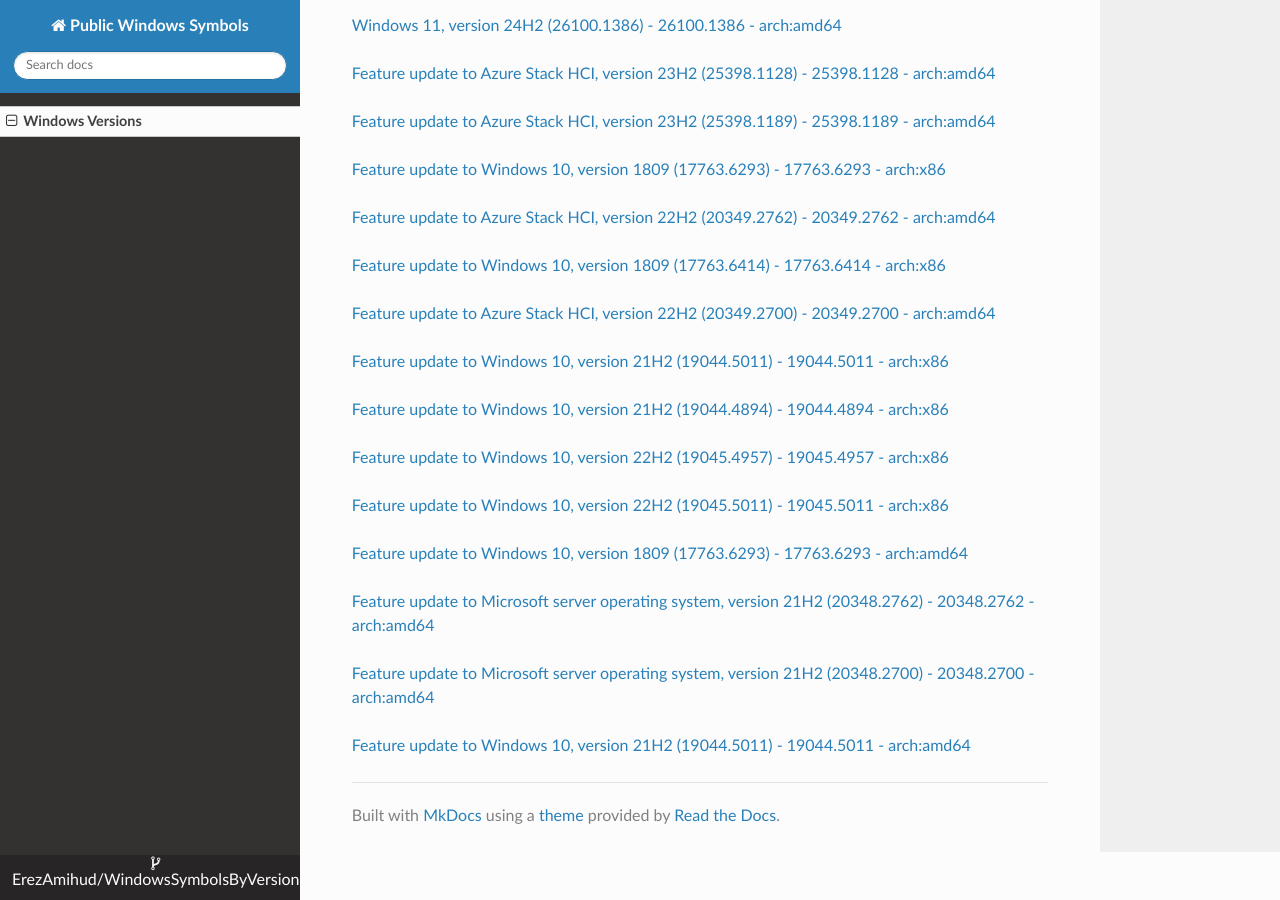
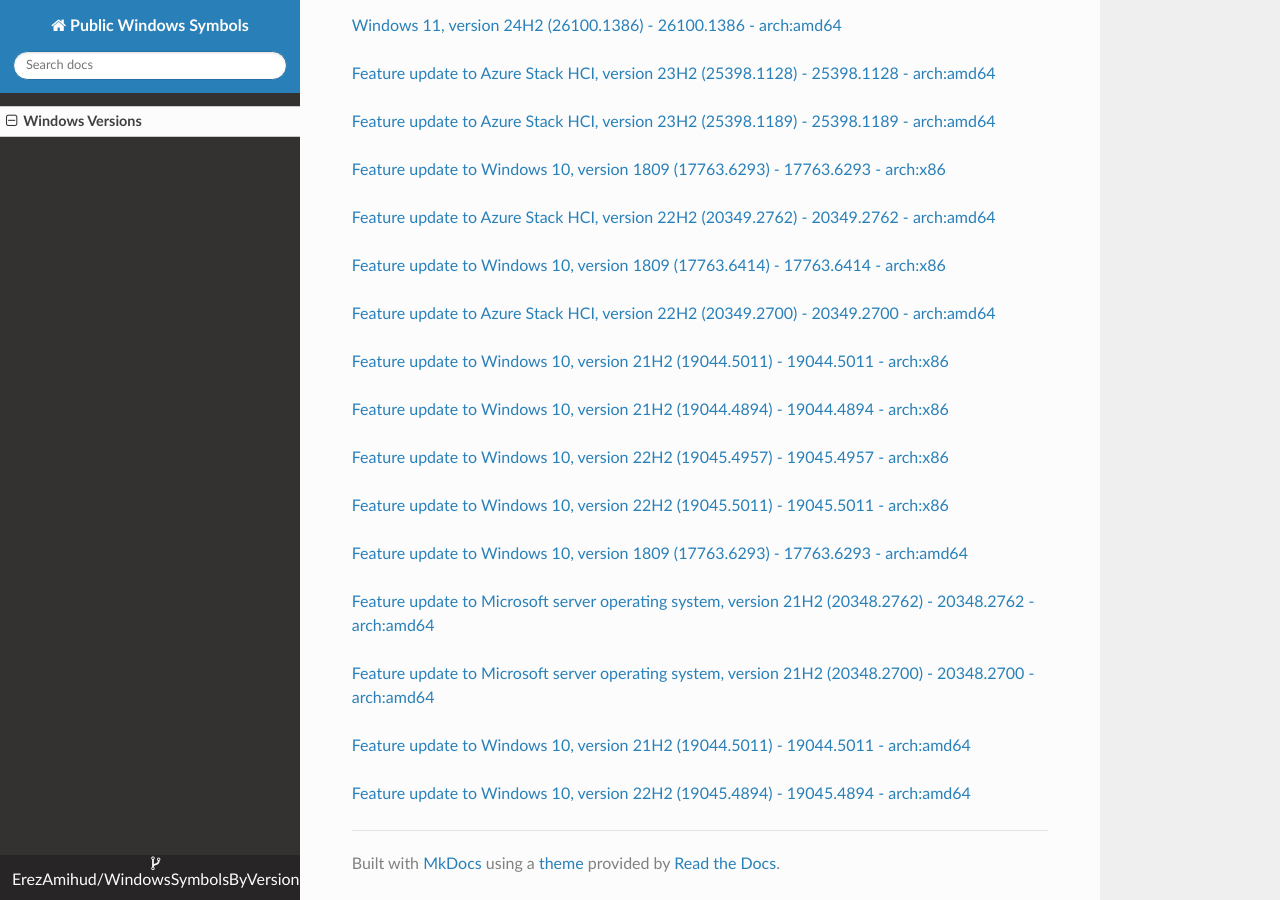
Before and after one commit to ErezAmihud/WindowsSymbolsByVersion, an MkDocs documentation site: the page built from docs/index.md, in a window 1280 px wide and 900 px high, scrolled down 6317 px. Built offline with MkDocs 1.6.1, drawn with Linux system fonts in a browser that asks for light colours; nearby versions of some CDN libraries.

Commit message:
Automated commit, add manifest for f2f33f64-14ce-4e4c-9c6e-a71c07276e33

```diff
--- a/docs/index.md
+++ b/docs/index.md
@@ -322,3 +322,6 @@
 
 
 [Feature update to Windows 10, version 21H2 (19044.5011) - 19044.5011 - arch:amd64](https://github.com/ErezAmihud/WindowsSymbolsByVersion/blob/main/manifests/f548dcf7-683b-42f6-828a-9f9d2ff146af.manifest)
+
+
+[Feature update to Windows 10, version 22H2 (19045.4894) - 19045.4894 - arch:amd64](https://github.com/ErezAmihud/WindowsSymbolsByVersion/blob/main/manifests/f2f33f64-14ce-4e4c-9c6e-a71c07276e33.manifest)
```
Also changed, not shown: process_builds.json (+1 -1 lines), 1 other file.
